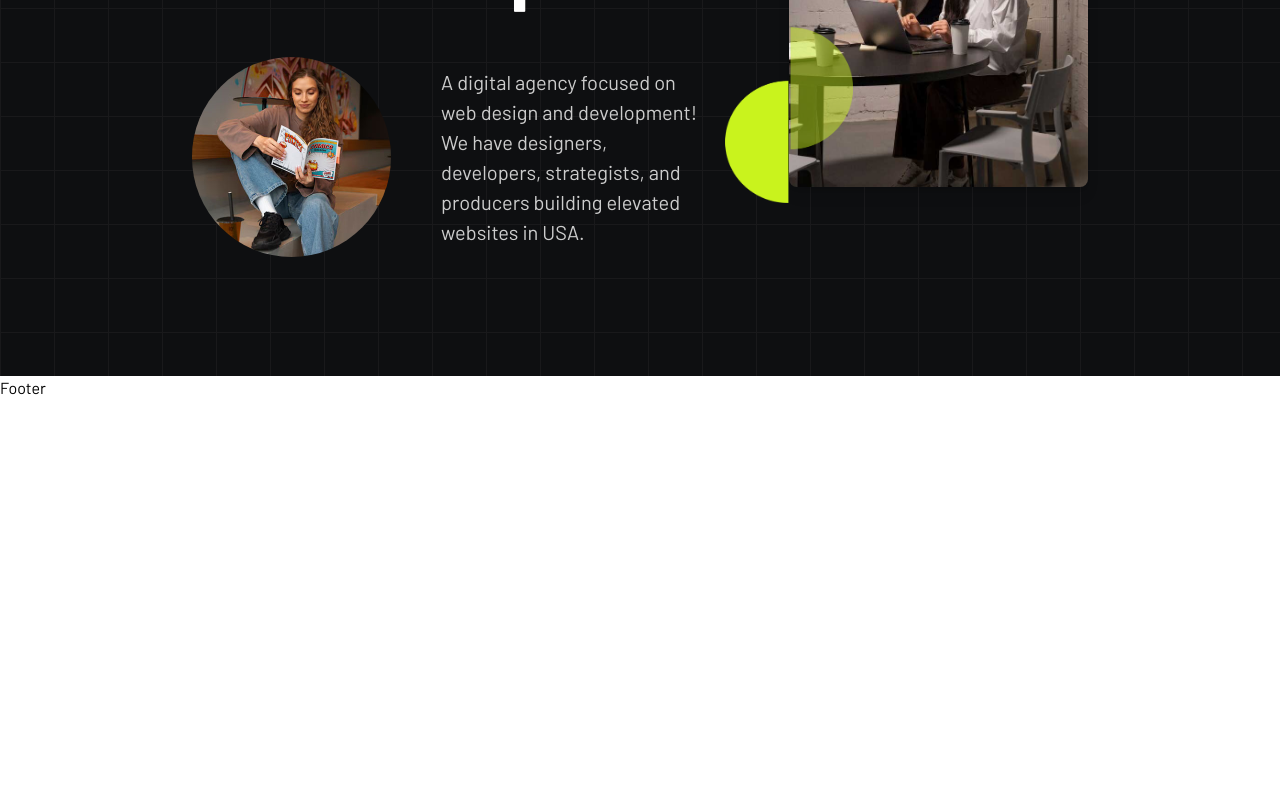
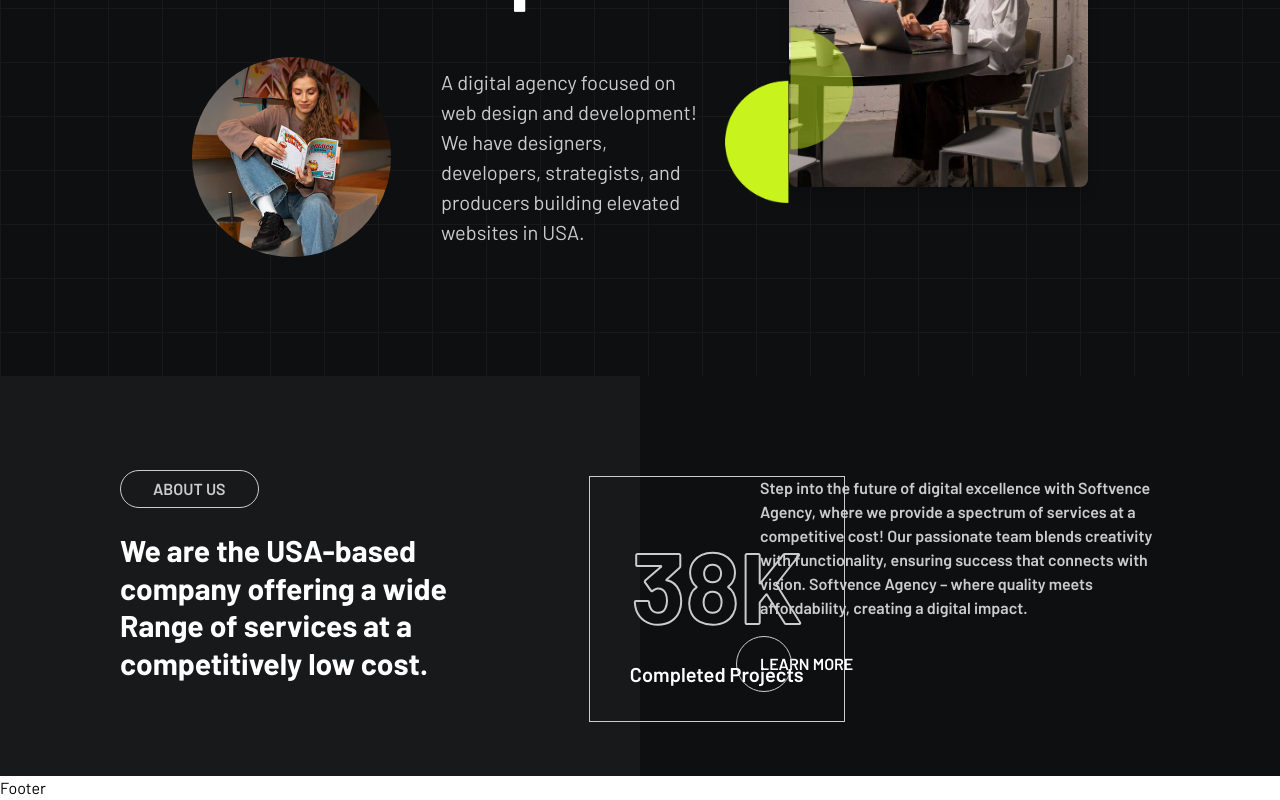
Before and after one commit to Sheikh-Redoan/Practice-Project, a React (Vite) app: page / in a window 1280 px wide. Shown: the part 536-1336 px from the top of the page. Before the commit the page ends 936 px from the top, so only its background shows below. Built offline with nearby package versions, Linux system fonts and the light colour scheme.

Commit message:
designed aggency intro section

```diff
--- a/src/App.css
+++ b/src/App.css
@@ -1 +1,6 @@
 @import url('https://fonts.googleapis.com/css2?family=Barlow:ital,wght@0,100;0,200;0,300;0,400;0,500;0,600;0,700;0,800;0,900;1,100;1,200;1,300;1,400;1,500;1,600;1,700;1,800;1,900&display=swap');
+
+.text_stroke{
+    -webkit-text-stroke: 2px #ccc;
+    color: transparent;
+}
--- /dev/null
+++ b/src/components/Home/AgencyIntro.jsx
@@ -0,0 +1,59 @@
+import React from "react";
+import { BsArrowRight } from "react-icons/bs";
+import { Link } from "react-router";
+
+export default function AgencyIntro() {
+  return (
+    <section className="w-full relative">
+      <div className="flex flex-col md:flex-row items-center justify-center">
+        <div className="w-full md:w-1/2  bg-[#18191b] h-[400px] flex flex-col items-center justify-center">
+          {/* Left - Title */}
+          <div className="space-y-6">
+            <button className="px-8 py-2 text-[#ccc] border-[1px] border-[rgba(255, 255, 255, .3)] rounded-full font-semibold uppercase leading-tight">
+              ABOUT US
+            </button>
+            <h2 className="text-[30px] font-bold text-white leading-tight w-[400px]">
+              We are the USA-based company offering a wide Range of services at
+              a competitively low cost.
+            </h2>
+          </div>
+        </div>
+
+        <div className="w-full md:w-1/2 bg-[#18191b] md:bg-[#0e0f11] h-[400px] flex flex-col items-center justify-center pt-80 md:pt-0 pb-36 md:pb-0">
+          {/* Right - Text + Button */}
+          <div className="space-y-8">
+            <p className="text-[#ccc] font-semibold w-[400px]">
+              Step into the future of digital excellence with Softvence Agency,
+              where we provide a spectrum of services at a competitive cost! Our
+              passionate team blends creativity with functionality, ensuring
+              success that connects with vision. Softvence Agency – where
+              quality meets affordability, creating a digital impact.
+            </p>
+
+            <Link
+              to="#"
+              className="relative group inline-flex items-center gap-2"
+            >
+              <div className="w-14 h-14 border border-[#ccc] rounded-full flex items-center justify-center absolute -top-4 -left-6 transition-all duration-300 group-hover:bg-white">
+                <BsArrowRight className="text-black opacity-0 -translate-x-2 group-hover:opacity-100 group-hover:translate-x-0 transition-all duration-300" />
+              </div>
+              <span className="font-semibold uppercase text-white transition-all duration-300 group-hover:translate-x-10">
+                Learn More
+              </span>
+            </Link>
+          </div>
+        </div>
+      </div>
+
+      {/* Center - Stats */}
+      <div className="flex justify-center items-center absolute top-[42%] md:top-[25%] left-[15%] md:left-[46%] ">
+        <div className="border-[1px] border-[#ccc] px-10 py-8 text-center">
+          <h3 className="text-[100px] font-bold text_stroke">
+            38K
+          </h3>
+          <p className=" text-white font-semibold text-[20px]">Completed Projects</p>
+        </div>
+      </div>
+    </section>
+  );
+}
--- a/src/components/Home/Banner.jsx
+++ b/src/components/Home/Banner.jsx
@@ -5,7 +5,7 @@ import bannerCircle from "../../assets/images/banner_circle.png";
 
 export default function Banner() {
   return (
-    <div className="bg-[#0e0f11] text-white min-h-screen flex items-center justify-center relative overflow-hidden">
+    <section className="bg-[#0e0f11] text-white min-h-screen flex items-center justify-center relative overflow-hidden">
       {/* Grid Background (optional) */}
       <div className="absolute inset-0 bg-[linear-gradient(#bfbdbd_1px,transparent_1px),linear-gradient(90deg,#bfbdbd_1px,transparent_1px)] bg-[size:54px_54px] opacity-6 pointer-events-none z-0" />
 
@@ -49,7 +49,7 @@ export default function Banner() {
           <img
             src={teamImage}
             alt="Team Work"
-            className="rounded-lg object-cover w-full md:w-[352px] h-[422px] shadow-lg"
+            className="rounded-lg object-cover w-full md:w-[400px] h-[422px] shadow-lg"
           />
           <img
               src={bannerCircle}
@@ -58,6 +58,6 @@ export default function Banner() {
             />
         </div>
       </div>
-    </div>
+    </section>
   );
 }
--- a/src/pages/Home/Home.jsx
+++ b/src/pages/Home/Home.jsx
@@ -1,9 +1,11 @@
+import AgencyIntro from "../../components/Home/AgencyIntro"
 import Banner from "../../components/Home/Banner"
 
 const Home = () => {
   return (
     <>
     <Banner />
+    <AgencyIntro/>
     </>
   )
 }
```
Also changed, not shown: src/index.css (line endings or trailing spaces).
